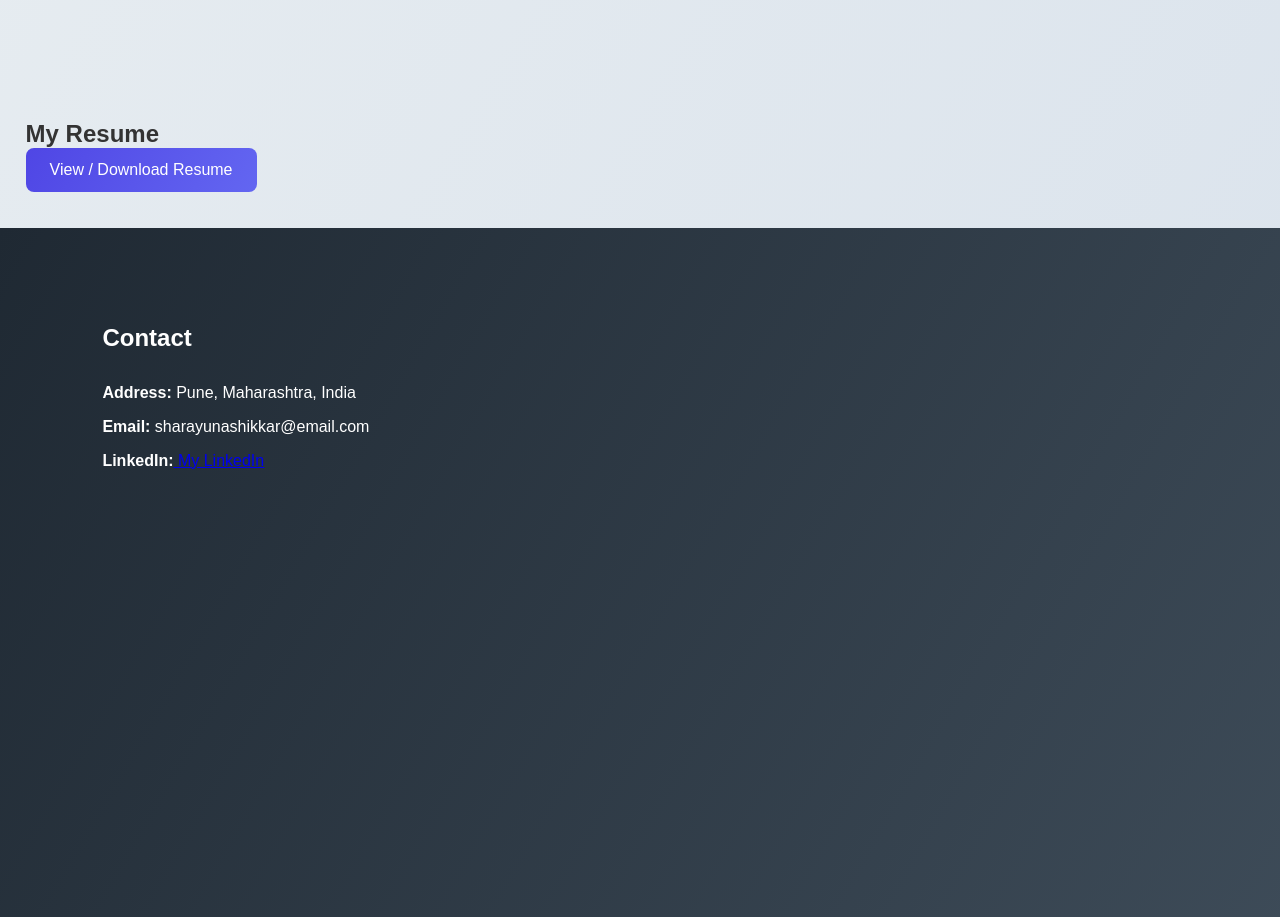
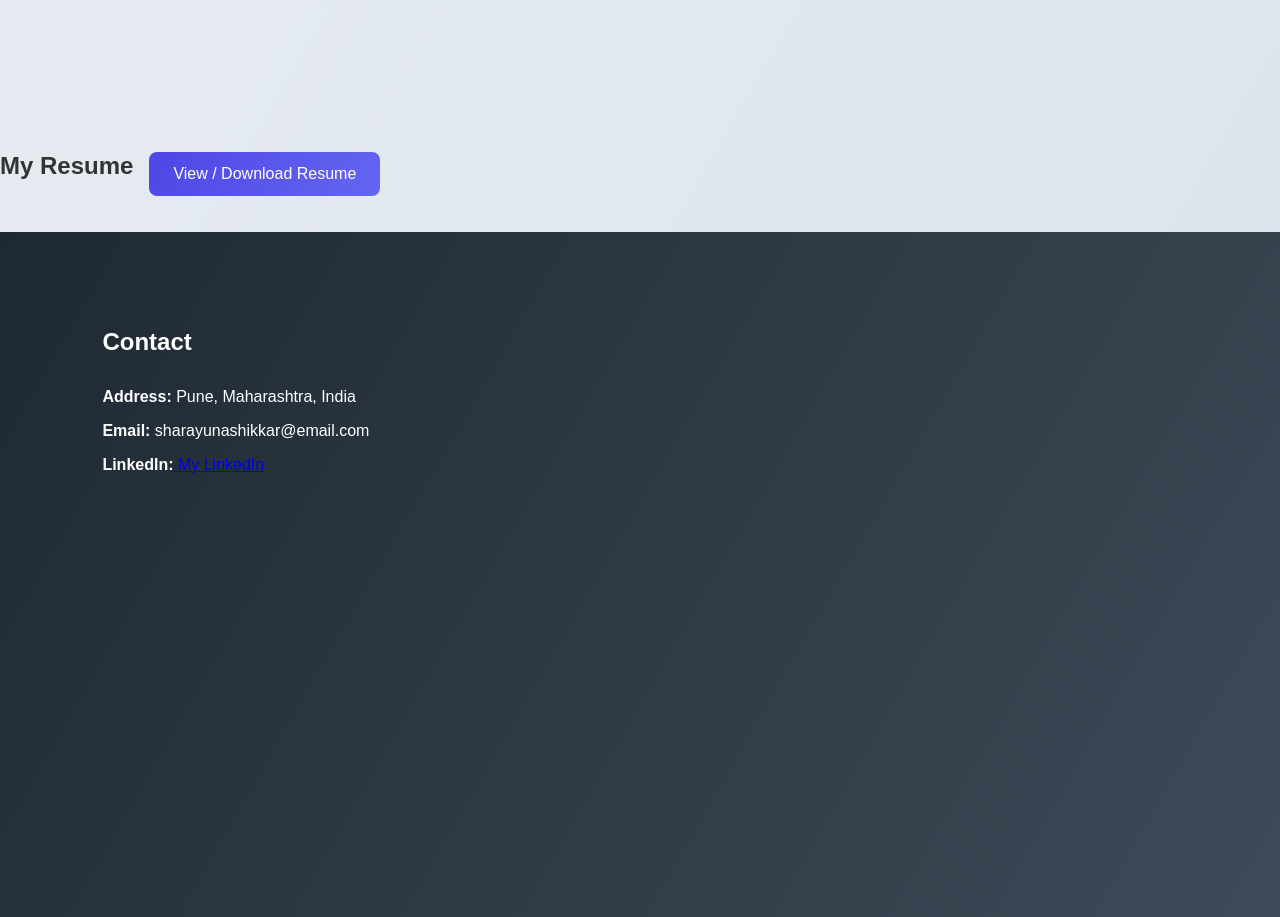
Before and after one commit to SharayuNashikkar/responsive-portfolio, a plain HTML site: page index.html in a window 1280 px wide. Shown: the part 2280-3197 px from the top of the page. Drawn offline with Linux system fonts and the light colour scheme.

Commit message:
Update style.css

```diff
--- a/style.css
+++ b/style.css
@@ -200,5 +200,7 @@ body {
   box-shadow: 0 8px 20px rgba(0,0,0,0.2);
 }
 .resume-section{
-  margin-left: 2vw;
+  display: flex;
+  gap: 1rem;
+  margin-top: 4vh;
 }
```
